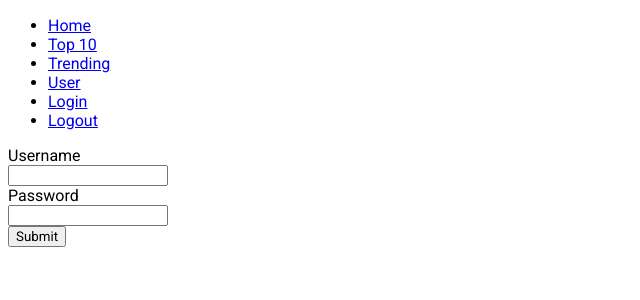
After one commit to turnipsundae/fit-j-web, a Django app: page /workouts/login/ in a window 1280 px wide. The commit adds this page. Shown: the top 300 px of the page, without its empty margins (0-640 px from the left). Run offline with Django 3.2, Linux system fonts and the light colour scheme.

Commit message:
Add login and logout links

```diff
--- a/workouts/templates/workouts/base.html
+++ b/workouts/templates/workouts/base.html
@@ -16,6 +16,8 @@
         <li><a href="{% url 'workouts:sort_by_likes' %}">Top 10</a></li>
         <li><a href="{% url 'workouts:trending' %}">Trending</a></li>
         <li><a href="{% url 'workouts:user' %}">User</a></li>
+        <li><a href="{% url 'workouts:login' %}">Login</a></li>
+        <li><a href="{% url 'workouts:logout' %}">Logout</a></li>
       </ul>
       {% endblock sidebar %}
     </div>
--- /dev/null
+++ b/workouts/templates/workouts/login.html
@@ -0,0 +1,12 @@
+{% extends "./base.html" %}
+
+{% block content %}
+<form method="post">
+  {% csrf_token %}
+  <div>Username</div>
+  <div><input type="text" name="username" /></div>
+  <div>Password</div>
+  <div><input type="text" name="password" /></div>
+  <div><input type="submit" value="Submit"/></div>
+</form>
+{% endblock content %}
--- /dev/null
+++ b/workouts/templates/workouts/logout.html
@@ -0,0 +1,2 @@
+<div>Successfully logged out</div>
+<div><a href="{% url 'workouts:index' %}">Home</a></div>
--- a/workouts/urls.py
+++ b/workouts/urls.py
@@ -8,6 +8,10 @@ urlpatterns = [
   url(r'^$', views.index, name='index'),
   # e.g. /workouts/base
   url(r'^base/$', views.base, name='base'),
+  # e.g. /workouts/login
+  url(r'^login/$', views.login, name='login'),
+  # e.g. /workouts/logout
+  url(r'^logout/$', views.logout, name='logout'),
   # e.g. /workouts/trending
   url(r'^trending/$', views.trending, name='trending'),
   # e.g. /workouts/user
--- a/workouts/views.py
+++ b/workouts/views.py
@@ -3,6 +3,9 @@ from django.http import HttpResponseRedirect, HttpResponse
 from django.db.models import F
 from django.urls import reverse
 from django.utils import timezone
+from django.contrib.auth import authenticate
+from django.contrib.auth import logout as auth_logout
+from django.contrib.auth import login as auth_login
 
 from .models import Routine, User, Comment
 
@@ -14,6 +17,24 @@ def index(request):
   latest_routine_list = Routine.objects.order_by('-pub_date')[:10]
   context = {'routine_list': latest_routine_list}
   return render(request, 'workouts/index.html', context)
+
+def login(request):
+  if request.method == "POST":
+    username = request.POST['username']
+    password = request.POST['password']
+    user = authenticate(username=username, password=password)
+    if user is not None:
+      auth_login(request, user)
+      return HttpResponse("Login success")
+    else:
+      # return an 'invalid login' error message
+      return HttpResponse("Error logging in")
+  else:
+    return render(request, 'workouts/login.html')
+
+def logout(request):
+  auth_logout(request)
+  return render(request, "workouts/logout.html")
 
 def results(request, routine_id):
   response = "You're looking at the results of routine %s."
```
Also changed, not shown: db.sqlite3.
